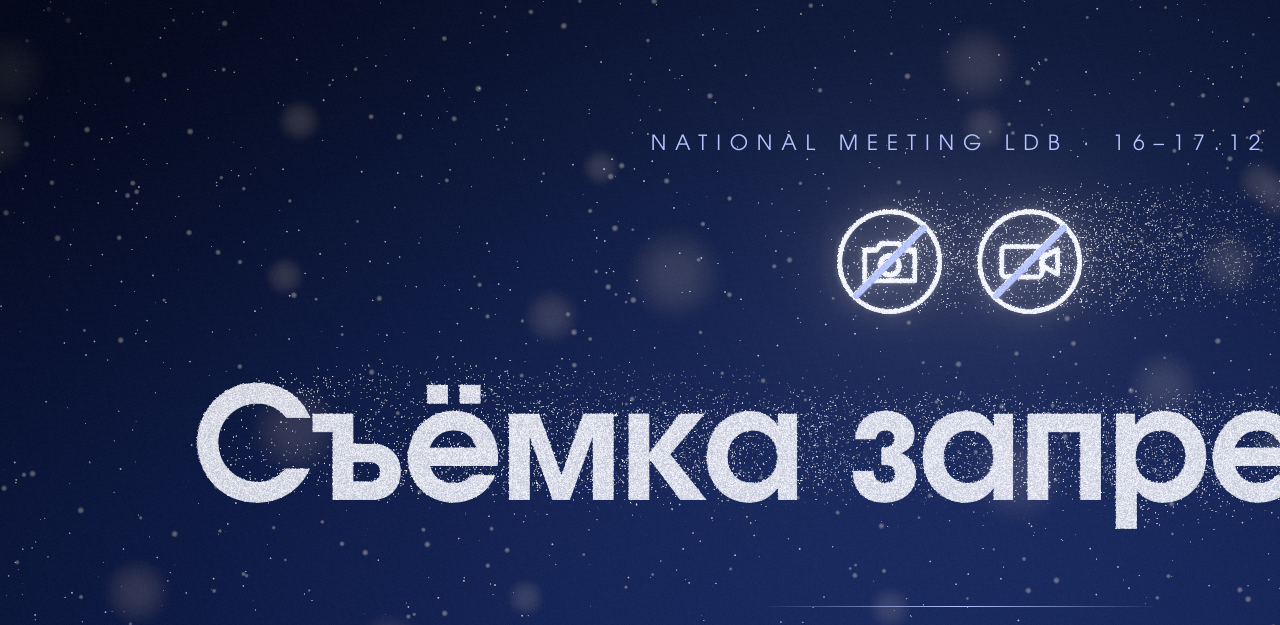
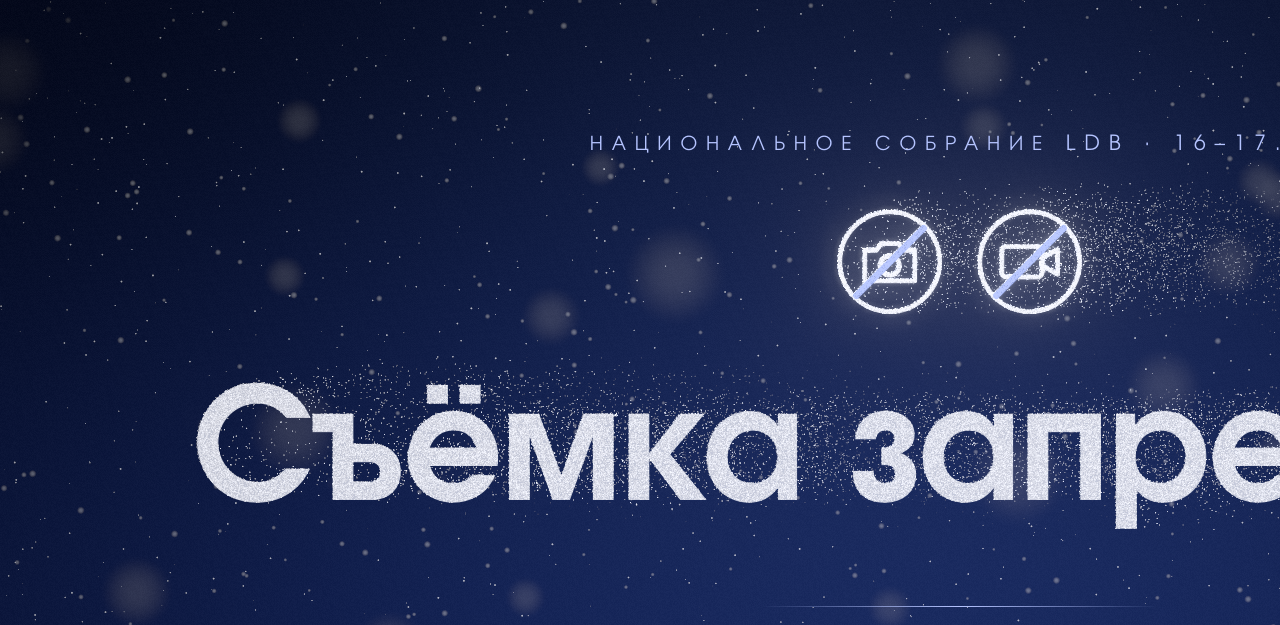
Before and after one commit to alexnickulshin-create/nedelya-sashi, a website: page national-meeting-motion/snow.html in a window 1280 px wide. Shown: the top 625 px of the page. Drawn offline with nearby package versions, Linux system fonts and the light colour scheme; a web font is replaced by a local one.

Commit message:
Снег: «Национальное собрание» в подписи
Co-Authored-By: Claude Fable 5.2 <noreply@anthropic.com>
Claude-Session: https://claude.ai/code/session_01Ab7hnvosNeMzKLwA9x5Cg8

```diff
--- a/national-meeting-motion/snow.html
+++ b/national-meeting-motion/snow.html
@@ -32,7 +32,7 @@
 <div id="stage">
   <canvas id="gl" width="1920" height="1080"></canvas>
   <canvas id="htext" width="1920" height="1080"></canvas>
-  <div class="c" id="kicker">National Meeting LDB · 16–17.12</div>
+  <div class="c" id="kicker">Национальное собрание LDB · 16–17.12</div>
   <div class="c" id="rule"></div>
   <div class="c" id="body">Всё, что прозвучит в этом зале, остаётся в этом зале.</div>
   <div class="c" id="en">No photo or video recording</div>
```
